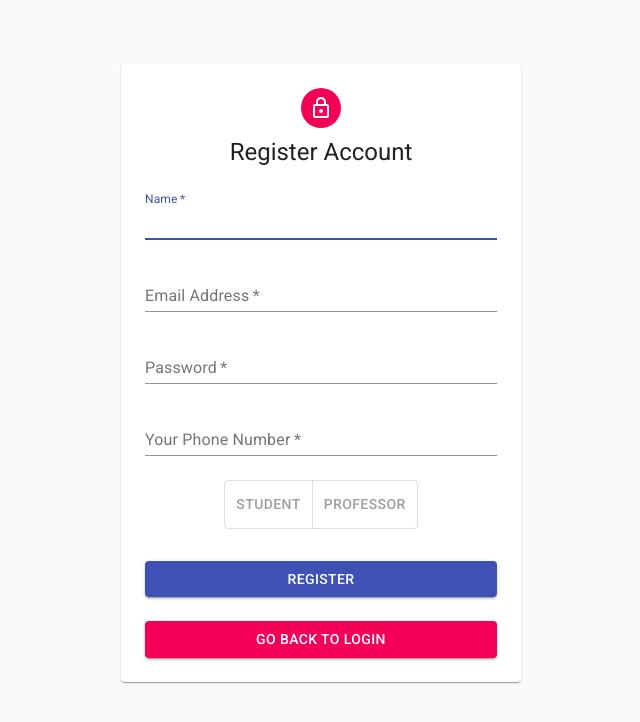
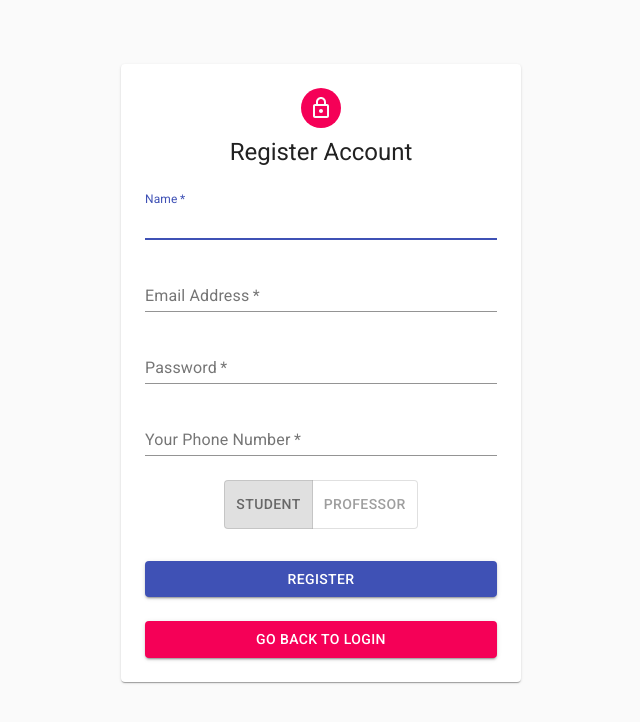
Before and after one commit to jcmat0/JID0138-Financial-Literacy, a React (Create React App) app in the folder cents-of-unity/: page /register in a window 1280 px wide. Shown: the top 722 px of the page, without its empty margins (319-959 px from the left). Built offline with nearby package versions, Linux system fonts and the light colour scheme; no server answers.

Commit message:
Default user role to student on registration form

```diff
--- a/cents-of-unity/src/components/Register/index.tsx
+++ b/cents-of-unity/src/components/Register/index.tsx
@@ -50,7 +50,7 @@ function Register(props) {
 	const [email, setEmail] = useState('')
 	const [password, setPassword] = useState('')
 	const [phone, setPhone] = useState('')
-	const [role, setRole] = useState('')
+	const [role, setRole] = useState('student')
 
 	return (
 		<main className={classes.main}>
```
